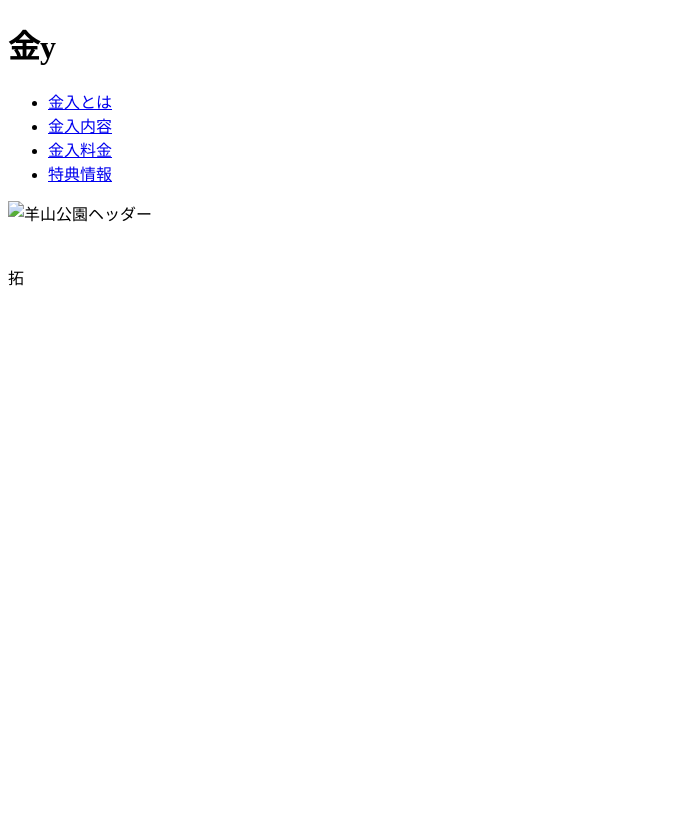
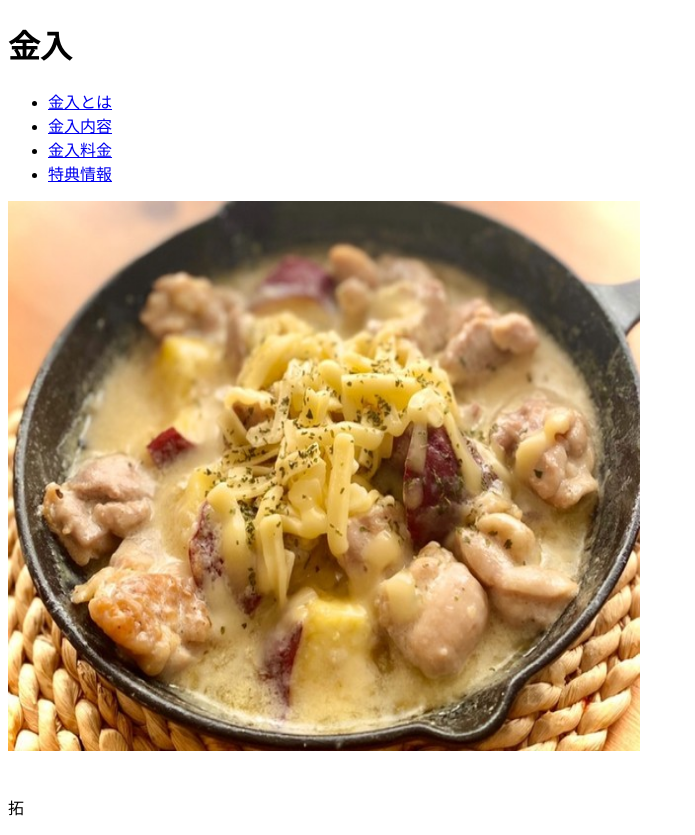
Before and after one commit to kuwa0623/q8_web, a plain HTML site: page index.html in a window 1280 px wide. Shown: the whole page, without its empty margins (0-695 px from the left). Before the commit the page ends 800 px from the top, so only its background shows below. Drawn offline with Linux system fonts and the light colour scheme.

Commit message:
画像フォルダ追加

```diff
--- a/index.html
+++ b/index.html
@@ -9,15 +9,15 @@
 <body>
     <div class="wrap">
         <header>
-            <h1>金y</h1>
+            <h1>金入</h1>
             <ul class="nav-list">
-                <li class="nav-list-item"><a href="https://www.yayoiken.com/">金入とは</a></li>
+                <li class="nav-list-item"><a href="#">金入とは</a></li>
                 <li class="nav-list-item"><a href="#">金入内容</a></li>
                 <li class="nav-list-item"><a href="#">金入料金</a></li>
                 <li class="nav-list-item"><a href="#">特典情報</a></li>
             </ul>
             <div class="header-image-wrap">
-                <img class="hearder=image" style="width:100%;height: 550px;" src="../Downloads/羊山公園/羊山表紙.JPG" alt="羊山公園ヘッダー">
+                <img class="hearder=image" style="width:50%;height: 550px;" src="./images/food.jpg" alt="羊山公園ヘッダー">
             </div>
         </header>
 
```
Also changed, not shown: images/food.jpg (added).
